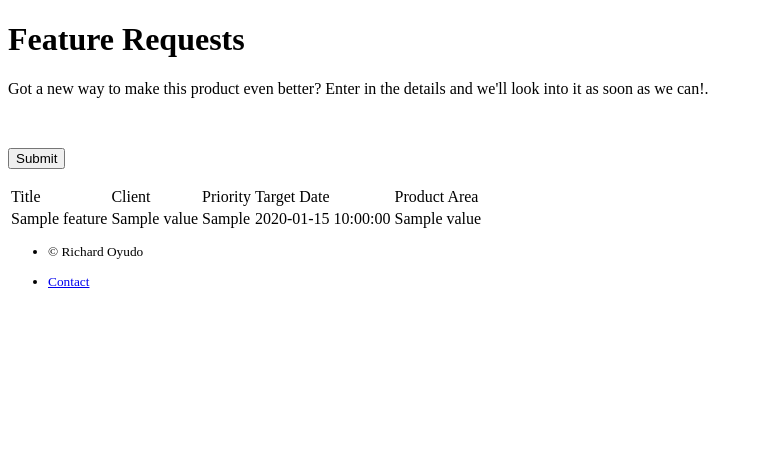
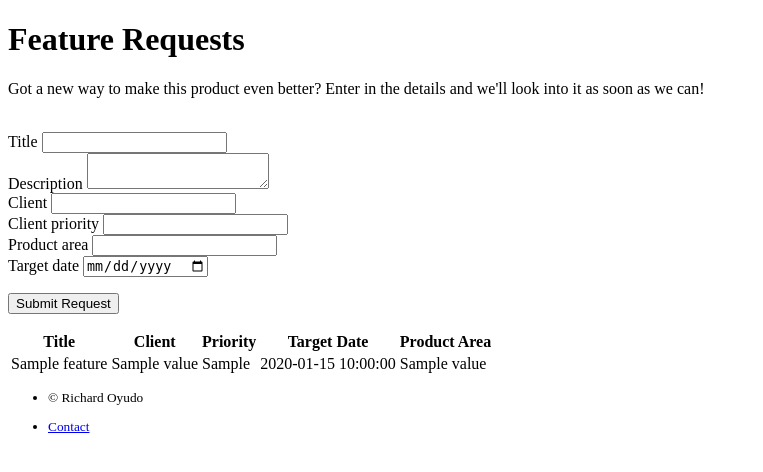
Before and after one commit to yudori/feature-requests, a Flask app: template feature_requests/templates/features/home.html in a window 1280 px wide. Shown: the top 472 px of the page, without its empty margins (0-763 px from the left). Run offline with Flask 2, Linux system fonts and the light colour scheme; the template is opened without the code that fills it: most values are stand-ins (such as "Sample title", 1, 10 or a date in 2020); form fields are guessed from the names that the template uses; parts of the project's set-up code (start-up, migrations or seed data) failed here and were passed over.

Commit message:
UI Fixes

```diff
--- a/feature_requests/templates/features/home.html
+++ b/feature_requests/templates/features/home.html
@@ -2,20 +2,18 @@
 {% extends "layout.html" %}
 {% block content %}
 <div class="col-lg-12">
-    <div class="container">
+    <div>
         <div class="row">
-            <div class="container">
-            <h1 class="display-3">Feature Requests</h1>
-            <p>Got a new way to make this product even better? Enter in the details and we'll look into it as soon as we can!.</p><br/>
+            <div class="header">
+                <h1 class="display-5">Feature Requests</h1>
+                <p>Got a new way to make this product even better? Enter in the details and we'll look into it as soon as we can!</p><br/>
             </div>
-        </div>
-        <div class="row">
             <div class="col-lg-12">
                 <div class="row">
-                    <div class="col-lg-6">
+                    <div class="col-lg-6 side-panel">
                         {% include "features/includes/_request_form.html" %}
                     </div>
-                    <div class="col-lg-6">
+                    <div class="col-lg-6 side-panel">
                         {% include "features/includes/_request_list.html" %}
                     </div>
                 </div>
--- a/feature_requests/templates/features/includes/_request_form.html
+++ b/feature_requests/templates/features/includes/_request_form.html
@@ -1,10 +1,40 @@
 <form id="requestForm" class="form" method="POST" action="/" role="form">
     {{ form.csrf_token }}
-    {% for field in form if field.widget.input_type != 'hidden' %}
     <div class="form-group">
-        {{field.label}}
-        {{field(class_="form-control")}}
+        {{form.title.label}}
+        {{form.title(class_="form-control")}}
     </div>
-    {% endfor %}
-    <p><input class="btn btn-primary" type="submit" value="Submit"></p>
+    <div class="form-group">
+        {{form.description.label}}
+        {{form.description(class_="form-control")}}
+    </div>
+    <div class="row">
+        <div class="col-lg-6">
+            <div class="form-group">
+                {{form.client.label}}
+                {{form.client(class_="form-control")}}
+            </div>
+        </div>
+        <div class="col-lg-6">
+            <div class="form-group">
+                {{form.client_priority.label}}
+                {{form.client_priority(class_="form-control")}}
+            </div>
+        </div>
+    </div>
+    <div class="row">
+        <div class="col-lg-6">
+            <div class="form-group">
+                {{form.product_area.label}}
+                {{form.product_area(class_="form-control")}}
+            </div>
+        </div>
+        <div class="col-lg-6">
+            <div class="form-group">
+                {{form.target_date.label}}
+                {{form.target_date(class_="form-control")}}
+            </div>
+        </div>
+    </div>
+    <p class="submit-container"><input class="btn btn-primary form-control" type="submit" value="Submit Request"></p>
 </form>
--- a/feature_requests/templates/features/includes/_request_list.html
+++ b/feature_requests/templates/features/includes/_request_list.html
@@ -1,14 +1,17 @@
-<table class="table table-striped">
+
+<table class="table">
     <thead>
         <tr>
-            <td>Title</td>
-            <td>Client</td>
-            <td>Priority</td>
-            <td>Target Date</td>
-            <td>Product Area</td>
+            <th>Title</th>
+            <th>Client</th>
+            <th>Priority</th>
+            <th>Target Date</th>
+            <th>Product Area</th>
         </tr>
     </thead>
+
     <tbody>
+        {% if features %}
         {% for feature in features %}
         <tr>
             <td>{{ feature.title }}</td>
@@ -18,5 +21,10 @@
             <td>{{ feature.product_area.value }}</td>
         </tr>
         {% endfor %}
+        {% else %}
+        <tr>
+            <td colspan="5"><center>Nothing to see here<center><td>
+        </tr>
+        {% endif %}
     <tbody>
 </table>
--- a/feature_requests/templates/layout.html
+++ b/feature_requests/templates/layout.html
@@ -30,7 +30,7 @@
 
 <header>{% block header %}{% endblock %}</header>
 
-<main role="main">
+<main role="main" class="container-fit">
 {% with messages = get_flashed_messages(with_categories=true) %}
 {% if messages %}
   <div class="row">
```
Also changed, not shown: assets/css/style.css (+12 -30 lines). Lines whose indentation alone changed are shown as unchanged.
